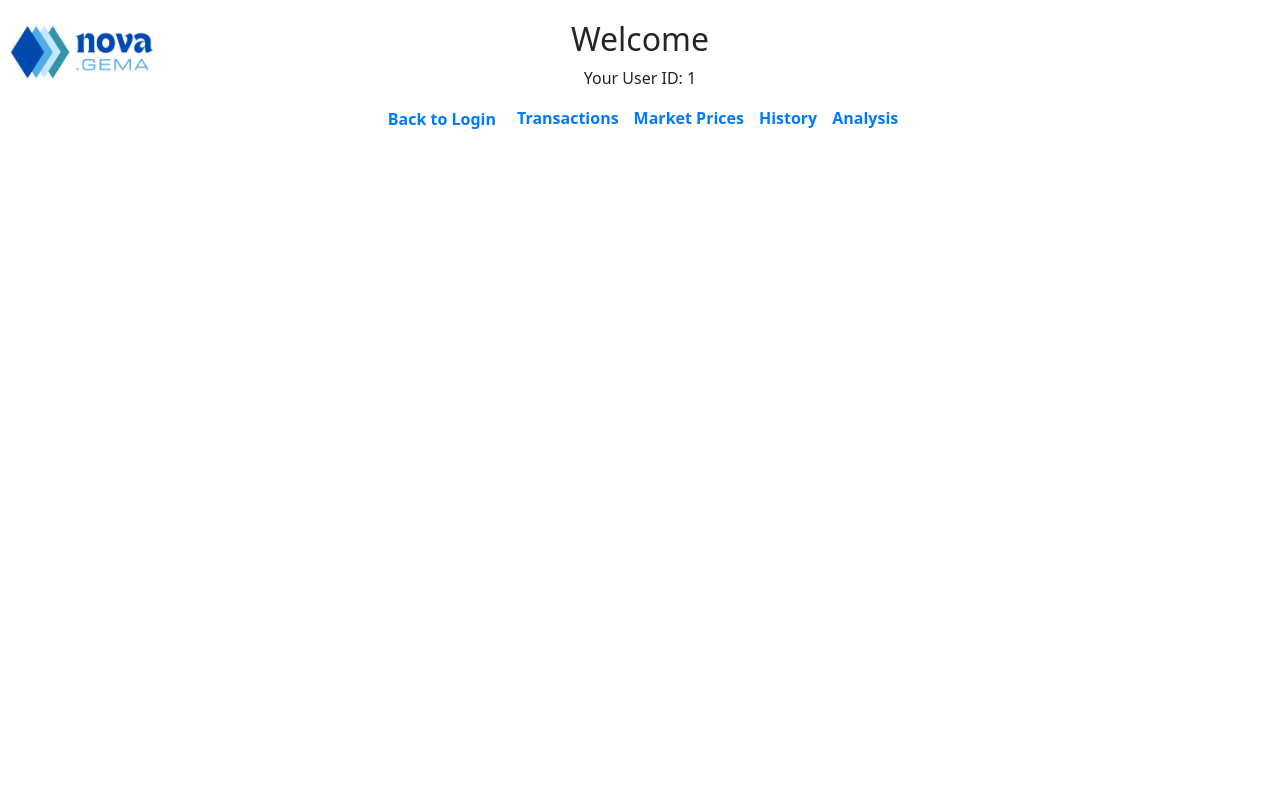
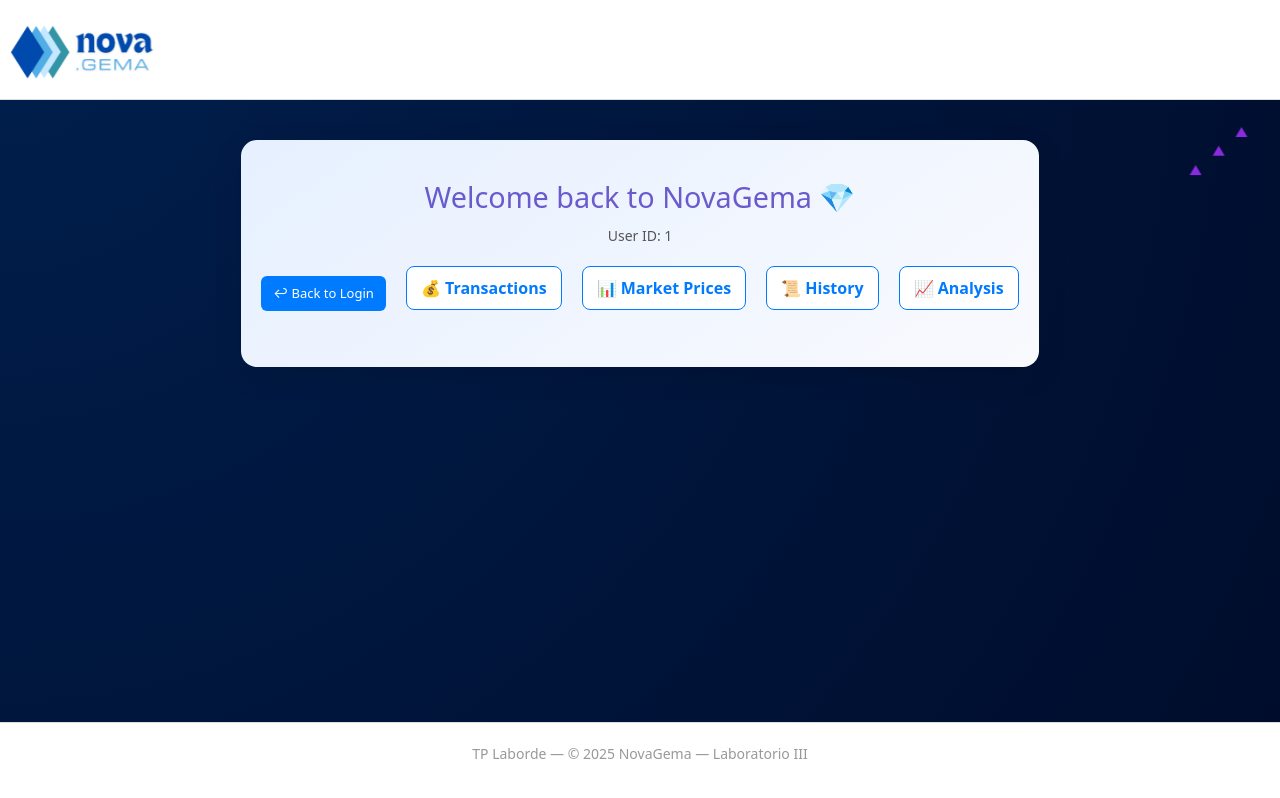
Before and after one commit to RenLaborde/novagema, a Vue app: page /dashboard in a window 1280 px wide. Shown: the top 798 px of the page. Built offline with nearby package versions, Linux system fonts and the light colour scheme; sample sign-in values are in the browser's storage.

Commit message:
feat: add animated stars background and finalize UI

```diff
--- a/src/App.vue
+++ b/src/App.vue
@@ -1,10 +1,111 @@
+<template>
+  <div id="app">
+    <header class="global-header">
+      <Logo class="logo" />
+    </header>
+
+    <main class="main-content">
+      <router-view />
+      <transition name="fade">
+        <div v-if="showNotification" class="notification">
+          {{ notificationMessage }}
+        </div>
+      </transition>
+    </main>
+
+    <footer class="global-footer">
+      <p>TP Laborde — © 2025 NovaGema — Laboratorio III</p>
+    </footer>
+  </div>
+</template>
+
 <script setup>
+import { ref, onMounted } from 'vue';
 import Logo from '@/components/Logo.vue';
+
+const showNotification = ref(false);
+const notificationMessage = ref('Welcome to NovaGema ✨');
+
+onMounted(() => {
+  showNotification.value = true;
+  setTimeout(() => {
+    showNotification.value = false;
+  }, 4000);
+});
 </script>
 
-<template>
-  <div id="app">
-    <Logo />
-    <router-view />
-  </div>
-</template>
+<style scoped>
+#app {
+  min-height: 100vh;
+  display: flex;
+  flex-direction: column;
+  background: radial-gradient(circle at top left, #001f4d, #000c2b);
+  position: relative;
+}
+
+.global-header {
+  display: flex;
+  justify-content: flex-start;
+  align-items: center;
+  height: 100px;
+  background-color: white;
+  padding: 10px 20px;
+  border-bottom: 1px solid #ddd;
+  position: sticky;
+  top: 0;
+  z-index: 1000;
+}
+
+.logo {
+  max-height: 50px;
+}
+
+.main-content {
+  flex-grow: 1;
+  padding: 20px;
+  position: relative;
+}
+
+.global-footer {
+  text-align: center;
+  padding: 20px;
+  font-size: 14px;
+  background-color: #ffffff;
+  color: #999;
+  border-top: 1px solid #ddd;
+}
+
+.notification {
+  position: absolute;
+  top: 20px;
+  right: 20px;
+  background-color: #6a5acd;
+  color: white;
+  padding: 12px 20px;
+  border-radius: 8px;
+  box-shadow: 0 4px 12px rgba(0, 0, 0, 0.2);
+  font-size: 14px;
+  z-index: 2000;
+  animation: fadeInSlide 0.4s ease-out;
+}
+
+@keyframes fadeInSlide {
+  from {
+    opacity: 0;
+    transform: translateY(-10px);
+  }
+  to {
+    opacity: 1;
+    transform: translateY(0);
+  }
+}
+
+.fade-enter-active,
+.fade-leave-active {
+  transition: opacity 0.5s;
+}
+.fade-enter-from,
+.fade-leave-to {
+  opacity: 0;
+}
+</style>
--- a/src/components/LoginForm.vue
+++ b/src/components/LoginForm.vue
@@ -1,8 +1,8 @@
 <template>
-  <div class="container d-flex justify-content-center align-items-center vh-100">
-    <div class="card p-4 shadow-lg" style="width: 400px;">
-      <h2 class="text-center mb-4">Login</h2>
-      <p class="text-muted text-center">Enter your Alphanumeric ID</p>
+  <div class="container d-flex justify-content-center align-items-center vh-100 login-bg">
+    <div class="card p-4 shadow-lg nova-card">
+      <h2 class="text-center mb-2 login-title">Log in to NovaGema</h2>
+      <p class="text-muted text-center login-subtitle">Your crystal access to the crypto galaxy 🔮</p>
 
       <form @submit.prevent="handleLogin">
         <div class="mb-3">
@@ -16,7 +16,7 @@
           />
         </div>
 
-        <button type="submit" class="btn btn-primary w-100">Log In</button>
+        <button type="submit" class="btn btn-gema w-100">🔐 Enter</button>
       </form>
 
       <div v-if="errorMessage" class="alert alert-danger mt-3 text-center">
@@ -38,11 +38,10 @@
     const userId = ref('');
     const errorMessage = ref('');
 
-    // Cargar usuario si está guardado
     onMounted(() => {
       userId.value = userStore.userId || '';
       if (userStore.userId) {
-        router.push('/dashboard'); // Redirigir si ya está logueado
+        router.push('/dashboard');
       }
     });
 
@@ -53,7 +52,7 @@
       }
 
       userStore.login(userId.value);
-      router.push('/dashboard'); // Redirect to main page
+      router.push('/dashboard');
     };
 
     return { userId, errorMessage, handleLogin };
@@ -62,10 +61,39 @@
 </script>
 
 <style scoped>
-.card {
-  border-radius: 15px;
+.login-bg {
+  background: radial-gradient(circle at top left, #1f004d, #0c001a);
 }
-.form-label {
+
+.nova-card {
+  background-color: #f4f6ff;
+  border-radius: 18px;
+  border: 2px solid #6a5acd33;
+}
+
+.login-title {
+  font-family: 'Segoe UI', Tahoma, Geneva, Verdana, sans-serif;
+  color: #6a5acd;
   font-weight: bold;
 }
+
+.login-subtitle {
+  font-size: 0.9rem;
+  color: #666;
+  margin-bottom: 20px;
+}
+
+.btn-gema {
+  background-color: #007bff;
+  color: white;
+  border: none;
+  font-weight: bold;
+  font-size: 1rem;
+  border-radius: 10px;
+  transition: background 0.3s ease;
+}
+
+.btn-gema:hover {
+  background-color: #0056b3;
+}
 </style>
--- a/src/views/Dashboard.vue
+++ b/src/views/Dashboard.vue
@@ -1,62 +1,118 @@
 <template>
+  <div class="dashboard-wrapper">
+    <div class="orbit-gems">
+      <div class="gem gem1"></div>
+      <div class="gem gem2"></div>
+      <div class="gem gem3"></div>
+    </div>
+
     <div class="dashboard" v-if="userId">
-    <Logo />
-
-    <h2>Welcome</h2>
-    <p>Your User ID: {{ userId }}</p>
+      <h2 class="welcome-message">Welcome back to NovaGema 💎</h2>
+      <p class="user-id">User ID: {{ userId }}</p>
 
       <nav>
         <ul>
-        <li><button @click="goToLogin">Back to Login</button></li>
-        <li><router-link to="/dashboard/transactions">Transactions</router-link></li>
-        <li><router-link to="/dashboard/marketprices">Market Prices</router-link></li>
-        <li><router-link to="/dashboard/history">History</router-link></li>
-        <li><router-link to="/dashboard/analysis">Analysis</router-link></li>
+          <li><button class="login-button" @click="goToLogin">↩ Back to Login</button></li>
+          <li><router-link to="/dashboard/transactions">💰 Transactions</router-link></li>
+          <li><router-link to="/dashboard/marketprices">📊 Market Prices</router-link></li>
+          <li><router-link to="/dashboard/history">📜 History</router-link></li>
+          <li><router-link to="/dashboard/analysis">📈 Analysis</router-link></li>
         </ul>
       </nav>
+
       <router-view />
     </div>
 
     <div v-else class="loading">
-    <p>Loading...</p>
+      <p>Loading NovaGema...</p>
+    </div>
   </div>
 </template>
 
 <script setup>
-import { useUserStore } from '@/store/user';
-import { useRouter } from 'vue-router';
-import { computed, onMounted } from 'vue';
-import Logo from '@/components/Logo.vue';
+import { useUserStore } from '@/store/user'
+import { useRouter } from 'vue-router'
+import { computed, onMounted } from 'vue'
 
-const userStore = useUserStore();
-const userId = computed(() => userStore.userId);
-const router = useRouter();
+const userStore = useUserStore()
+const userId = computed(() => userStore.userId)
+const router = useRouter()
 
 onMounted(() => {
   if (!userId.value) {
-    router.push('/');
+    router.push('/')
   }
-});
+})
 
 const goToLogin = () => {
-  userStore.logout();
-  router.push('/');
-};
+  userStore.logout()
+  router.push('/')
+}
 </script>
 
 <style scoped>
+.dashboard-wrapper {
+  display: flex;
+  flex-direction: column;
+  align-items: center;
+  position: relative;
+  padding-top: 20px;
+}
+
+.orbit-gems {
+  position: absolute;
+  top: 20px;
+  right: 20px;
+  width: 80px;
+  height: 80px;
+}
+
+.gem {
+  width: 0;
+  height: 0;
+  border-left: 6px solid transparent;
+  border-right: 6px solid transparent;
+  border-bottom: 10px solid #8A2BE2;
+  position: absolute;
+  animation: orbit 6s infinite linear;
+  transform-origin: center;
+}
+
+.gem1 { top: 0; right: 0; animation-delay: 0s; }
+.gem2 { top: 20px; right: 20px; animation-delay: 0.2s; }
+.gem3 { top: 40px; right: 40px; animation-delay: 0.4s; }
+
+@keyframes orbit {
+  0% { transform: rotate(0deg) translateX(15px) rotate(0deg); }
+  100% { transform: rotate(360deg) translateX(15px) rotate(-360deg); }
+}
+
 .dashboard {
   text-align: center;
-  padding: 20px;
-  max-width: 800px;
-  margin: auto;
+  padding: 40px 20px;
+  max-width: 1000px;
+  background: linear-gradient(145deg, #e6f0ff, #f9fafe);
+  border-radius: 16px;
+  box-shadow: 0 8px 30px rgba(0, 0, 0, 0.1);
+}
+
+.welcome-message {
+  font-size: 1.8rem;
+  color: #6a5acd;
+  margin-bottom: 10px;
+}
+
+.user-id {
+  font-size: 14px;
+  color: #555;
+  margin-bottom: 30px;
 }
 
 nav ul {
   display: flex;
   justify-content: center;
   padding: 0;
-  gap: 15px;
+  gap: 20px;
   flex-wrap: wrap;
 }
 
@@ -64,19 +120,36 @@
   list-style: none;
 }
 
-nav ul li a,
-button {
+nav ul li a {
   text-decoration: none;
   color: #007bff;
   font-weight: bold;
-  background: none;
-  border: none;
-  cursor: pointer;
+  background-color: #ffffff;
+  padding: 10px 14px;
+  border-radius: 8px;
+  border: 1px solid #007bff;
+  transition: all 0.3s ease;
 }
 
-nav ul li a:hover,
-button:hover {
-  text-decoration: underline;
+nav ul li a:hover {
+  background-color: #007bff;
+  color: white;
+  transform: translateY(-2px);
+}
+
+.login-button {
+  background-color: #007bff;
+  color: white;
+  border: none;
+  padding: 8px 12px;
+  font-size: 13px;
+  border-radius: 6px;
+  cursor: pointer;
+  transition: background 0.3s ease;
+}
+
+.login-button:hover {
+  background-color: #0056b3;
 }
 
 .loading {
@@ -84,5 +157,6 @@
   padding: 50px;
   font-size: 18px;
   font-weight: bold;
+  color: #ffffff;
 }
 </style>
```
Also changed, not shown: src/components/DashboardWelcome.vue (added). Lines whose indentation alone changed are shown as unchanged.
